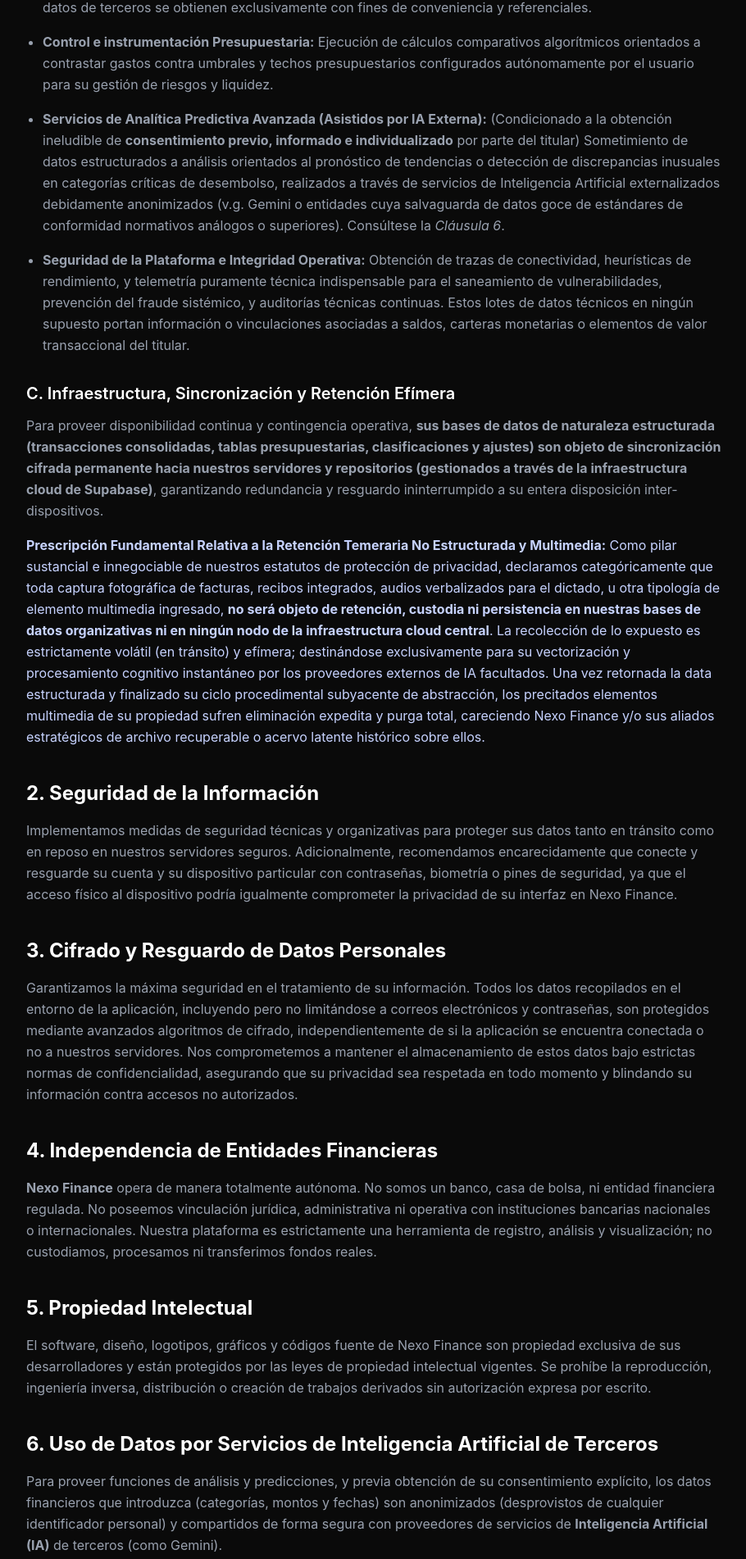
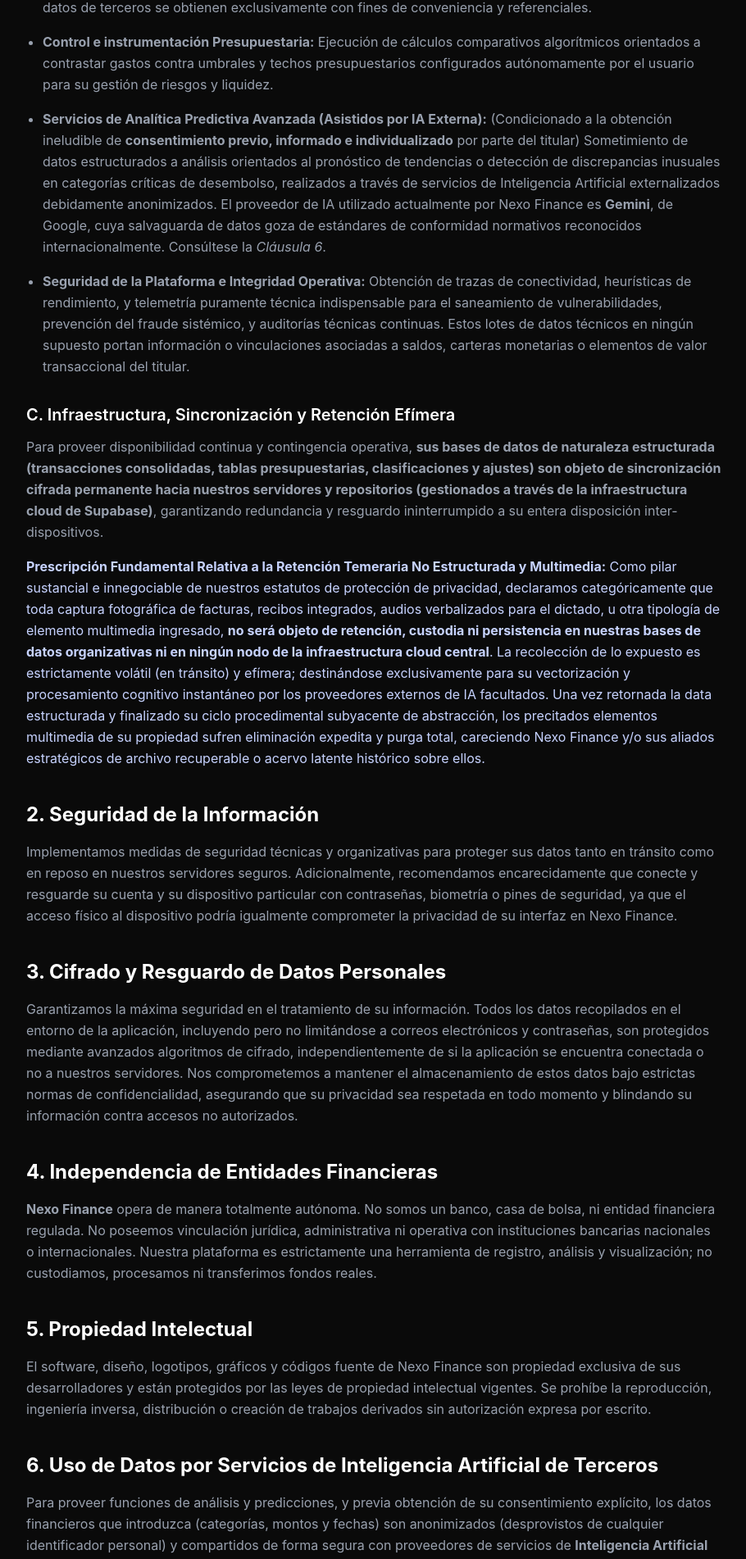
Before and after one commit to gustavosantaella/nexo-finance-portal, an Angular app: page /privacy in a window 1280 px wide. Shown: the part 1320-3222 px from the top of the page at 82% size, without its empty margins (184-1094 px from the left). Built offline with nearby package versions, Linux system fonts and the light colour scheme.

Commit message:
fix: privacy

```diff
--- a/src/app/components/privacy/privacy.component.html
+++ b/src/app/components/privacy/privacy.component.html
@@ -58,8 +58,9 @@
           obtención ineludible de <strong>consentimiento previo, informado e individualizado</strong> por parte del
           titular) Sometimiento de datos estructurados a análisis orientados al pronóstico de tendencias o detección de
           discrepancias inusuales en categorías críticas de desembolso, realizados a través de servicios de Inteligencia
-          Artificial externalizados debidamente anonimizados (v.g. Gemini o entidades cuya salvaguarda de datos goce de
-          estándares de conformidad normativos análogos o superiores). Consúltese la <em>Cláusula 6</em>.</li>
+           Artificial externalizados debidamente anonimizados. El proveedor de IA utilizado actualmente por Nexo Finance es
+           <strong>Gemini</strong>, de Google, cuya salvaguarda de datos goza de estándares de conformidad normativos
+           reconocidos internacionalmente. Consúltese la <em>Cláusula 6</em>.</li>
         <li><strong>Seguridad de la Plataforma e Integridad Operativa:</strong> Obtención de trazas de conectividad,
           heurísticas de rendimiento, y telemetría puramente técnica indispensable para el saneamiento de
           vulnerabilidades, prevención del fraude sistémico, y auditorías técnicas continuas. Estos lotes de datos
@@ -137,7 +138,7 @@
         Para proveer funciones de análisis y predicciones, y previa obtención de su consentimiento explícito, los datos
         financieros que introduzca (categorías, montos y fechas) son anonimizados (desprovistos de cualquier
         identificador personal) y compartidos de forma segura con proveedores de servicios de <strong>Inteligencia
-          Artificial (IA)</strong> de terceros (como Gemini).
+          Artificial (IA)</strong> de terceros. El proveedor de IA utilizado es <strong>Gemini</strong>, de Google.
       </p>
       <ul class="list-disc pl-5 mt-4 space-y-2">
         <li><strong>Uso Exclusivo:</strong> Estos datos se utilizan <strong>única y exclusivamente</strong> para
```
